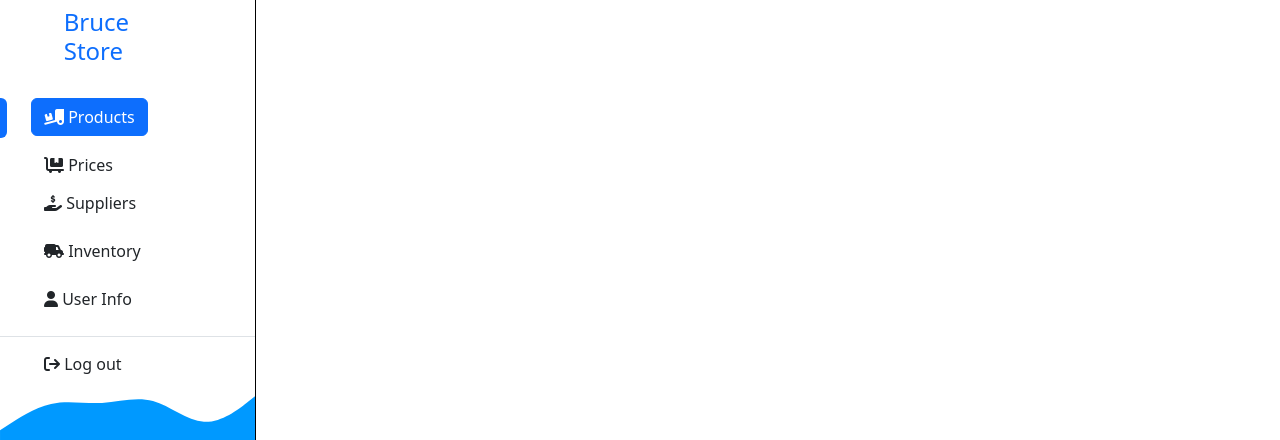
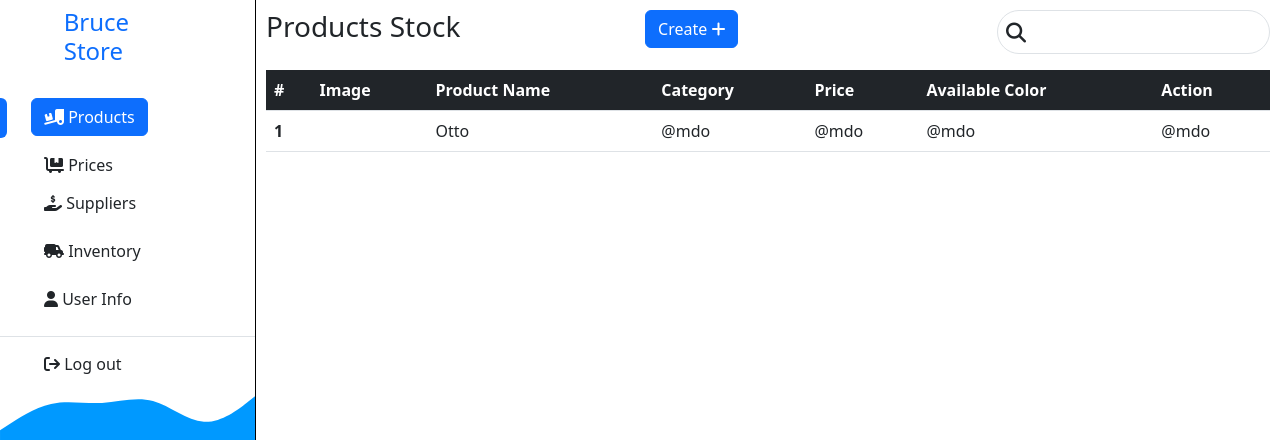
Before and after one commit to RUTAGENGWA-ASANTE-BRUCE/Stock-Management-CodeIgnitor, a CodeIgniter app: page /Stock-Management-CodeIgnitor/index.php/stock/stockProducts/1 in a window 1280 px wide. Shown: the top 440 px of the page. Run offline with CodeIgniter, Linux system fonts and the light colour scheme; data that the repository does not hold is empty; some libraries are stand-ins or nearby versions.

Commit message:
new change

```diff
--- a/stockManagement/application/views/productsStock.php
+++ b/stockManagement/application/views/productsStock.php
@@ -105,7 +105,43 @@
             }
             ?>
 
-            <div class="d-flex"></div>
+            <div class="d-flex justify-content-between">
+                <h3>Products Stock</h3>
+                <div class="col-2 text-right"><a href="<?php echo base_url().'index.php/User/create';?>" class="btn btn-primary">Create
+                    <i class="fa-solid fa-plus"></i>
+                </a></div>
+                <div class="d-flex flex-row  p-2 border w-2000" style="border-radius:25px;">
+                <i class="fa-solid fa-magnifying-glass fs-5 mt-1"></i>
+                <input style="border:none;outline:none;" type="text" name="search" />
+                </div>
+            </div>
+            <table class="table mt-3">
+  <thead class="bg-dark text-white">
+    <tr>
+      <th scope="col">#</th>
+      <th scope="col">Image</th>
+      <th scope="col">Product Name</th>
+      <th scope="col">Category</th>
+      <th scope="col">Price</th>
+      <th scope="col">Available Color</th>
+      <th scope="col">Action</th>
+
+    </tr>
+  </thead>
+  <tbody>
+    <tr>
+      <th scope="row">1</th>
+      <td></td>
+      <td>Otto</td>
+      <td>@mdo</td>
+      <td>@mdo</td>
+      <td>@mdo</td>
+      <td>@mdo</td>
+    </tr>
+
+  </tbody>
+</table>
+
     </div>
 
 </body>
```
